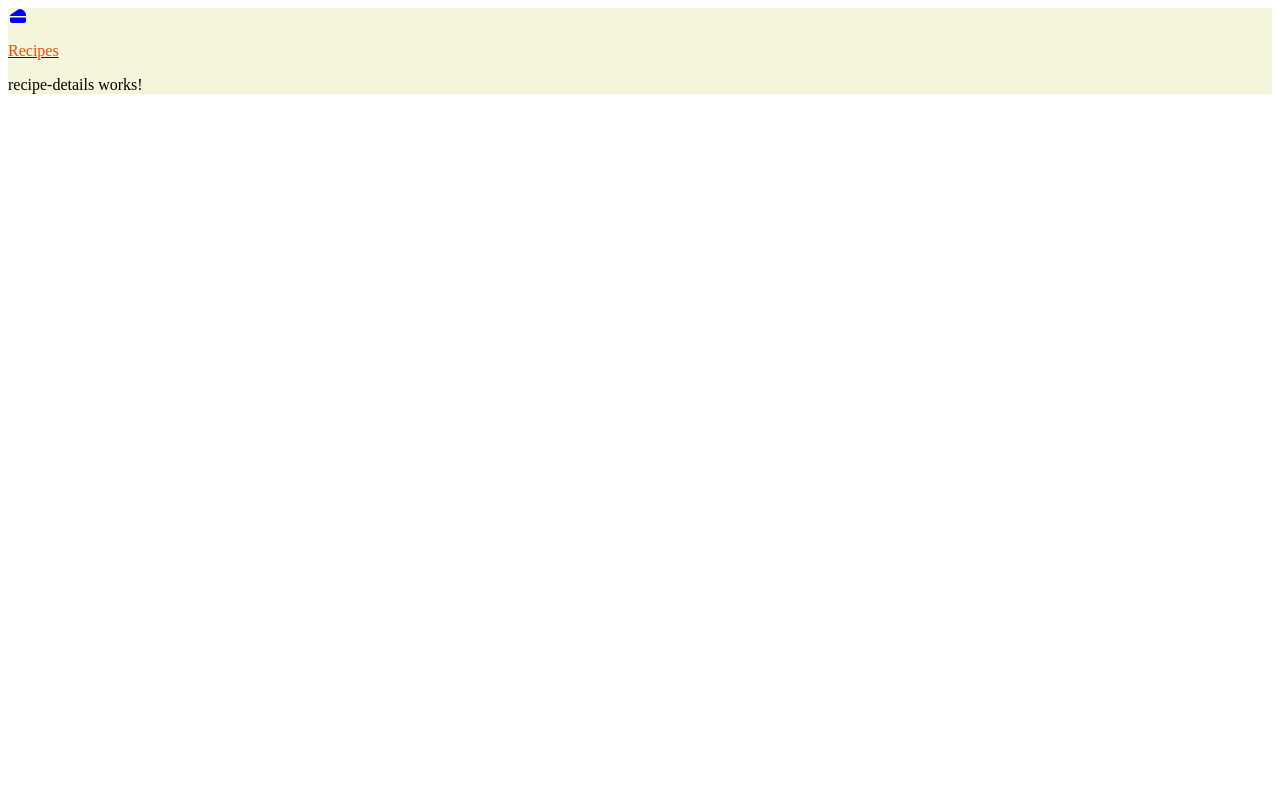
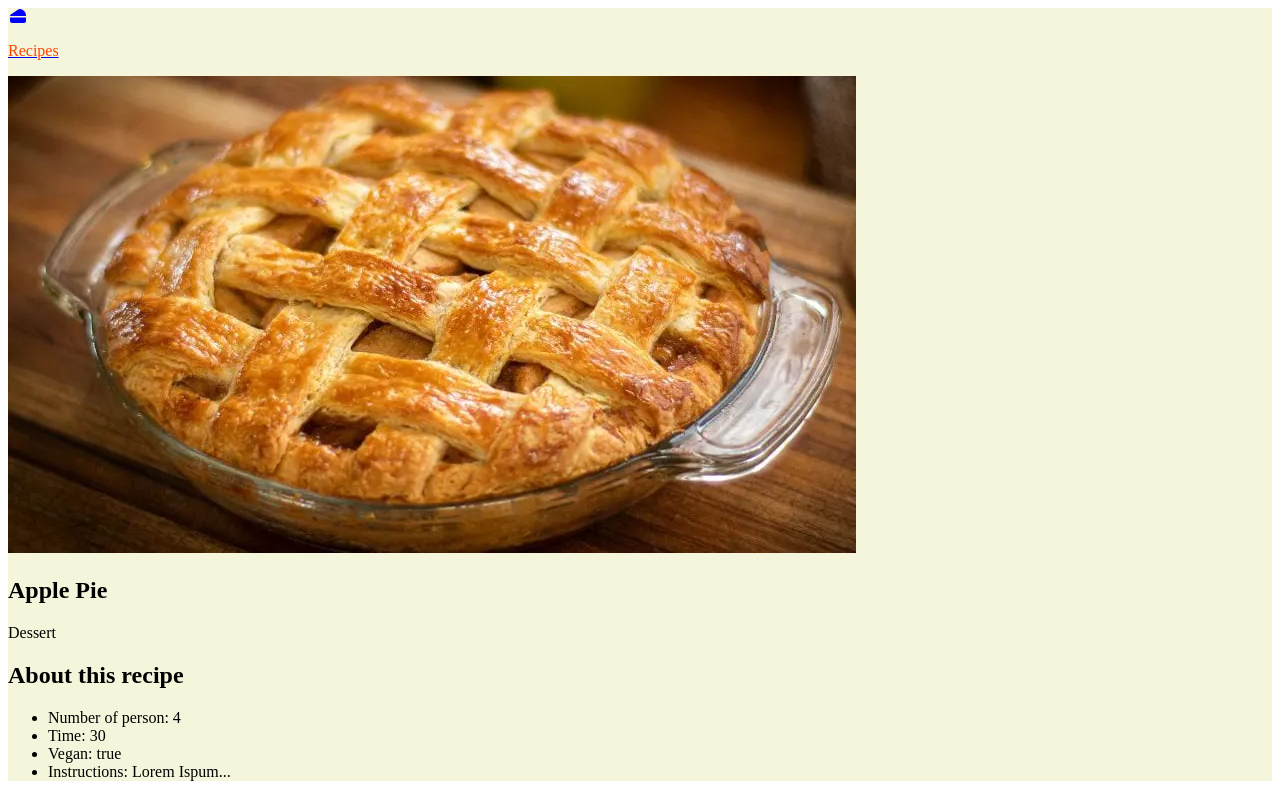
Before and after one commit to RmNLcN/test-angular-app-recipes, an Angular app: page /recipe_details/0 in a window 1280 px wide. Built offline with nearby package versions, Linux system fonts and the light colour scheme.

Commit message:
Get route parameters

```diff
--- a/src/app/recipe-details/recipe-details.html
+++ b/src/app/recipe-details/recipe-details.html
@@ -1 +1,16 @@
-<p>recipe-details works!</p>
+<article>
+    <img [src]="recipeType?.photo" alt="" class="listing-photo">
+    <section class="listing-description">
+        <h2 class="listing-heading">{{ recipeType?.name }}</h2>
+        <p class="listing-location">{{ recipeType?.category }}</p>
+    </section>
+    <section class="listing-features">
+        <h2 class="section-heading">About this recipe</h2>
+        <ul>
+            <li>Number of person: {{recipeType?.nbPerson }}</li>
+            <li>Time: {{recipeType?.time }}</li>
+            <li>Vegan: {{recipeType?.vegan }}</li>
+            <li>Instructions: {{recipeType?.instructions}}</li>
+        </ul>
+    </section>
+</article>
--- a/src/app/recipe-details/recipe-details.ts
+++ b/src/app/recipe-details/recipe-details.ts
@@ -1,4 +1,7 @@
-import { Component } from '@angular/core';
+import { Component, inject } from '@angular/core';
+import { ActivatedRoute } from '@angular/router';
+import { RecipeService } from '../recipe.service';
+import { RecipeTypeInfos } from '../recipetype';
 
 @Component({
   selector: 'app-recipe-details',
@@ -6,4 +9,13 @@ import { Component } from '@angular/core';
   templateUrl: './recipe-details.html',
   styleUrl: './recipe-details.css',
 })
-export class RecipeDetails {}
+export class RecipeDetails {
+  route: ActivatedRoute = inject(ActivatedRoute);
+  recipeService = inject(RecipeService);
+  recipeType: RecipeTypeInfos | undefined;
+
+  constructor() {
+    const recipeTypeId = Number(this.route.snapshot.params['id']);
+    this.recipeType = this.recipeService.getRecipeById(recipeTypeId);
+  }
+}
```
